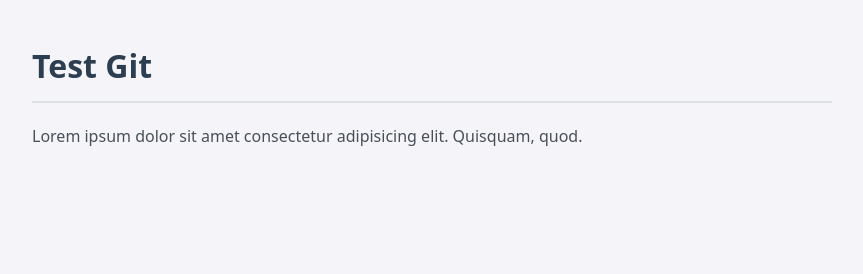
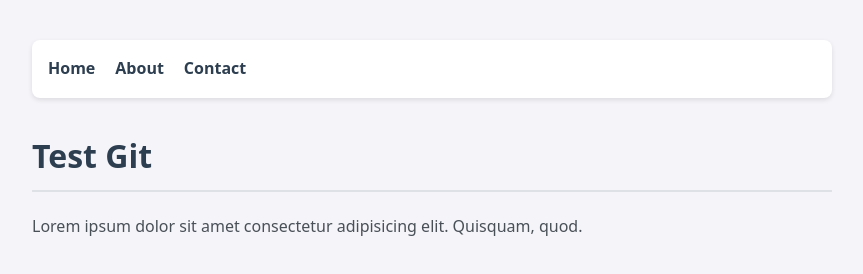
Before and after one commit to adilfathi/test-git, a plain HTML site: page index.html in a window 1280 px wide. Shown: the whole page, without its empty margins (208-1071 px from the left). Drawn offline with Linux system fonts and the light colour scheme.

Commit message:
Reapply "Merge pull request #1 from adilfathi/add_new_nav"
This reverts commit 3cc6d7c7c5ebc7afa23eed5cc9aa99d0ee5cc526.

```diff
--- a/index.html
+++ b/index.html
@@ -8,6 +8,13 @@
 </head>
 
 <body>
+    <nav class="navbar">
+        <ul class="nav-links">
+            <li><a href="#">Home</a></li>
+            <li><a href="#">About</a></li>
+            <li><a href="#">Contact</a></li>
+        </ul>
+    </nav>
     <h1>Test Git</h1>
     <p>Lorem ipsum dolor sit amet consectetur adipisicing elit. Quisquam, quod.</p>
 </body>
@@ -25,6 +32,32 @@
         color: #333;
     }
 
+    .navbar {
+        background: #fff;
+        padding: 1rem;
+        margin-bottom: 2rem;
+        border-radius: 8px;
+        box-shadow: 0 2px 5px rgba(0, 0, 0, 0.1);
+    }
+
+    .nav-links {
+        list-style: none;
+        display: flex;
+        gap: 20px;
+        margin: 0;
+        padding: 0;
+    }
+
+    .nav-links a {
+        text-decoration: none;
+        color: #2c3e50;
+        font-weight: 600;
+    }
+
+    .nav-links a:hover {
+        color: #3498db;
+    }
+
     h1 {
         color: #2c3e50;
         border-bottom: 2px solid #dee2e6;
```
